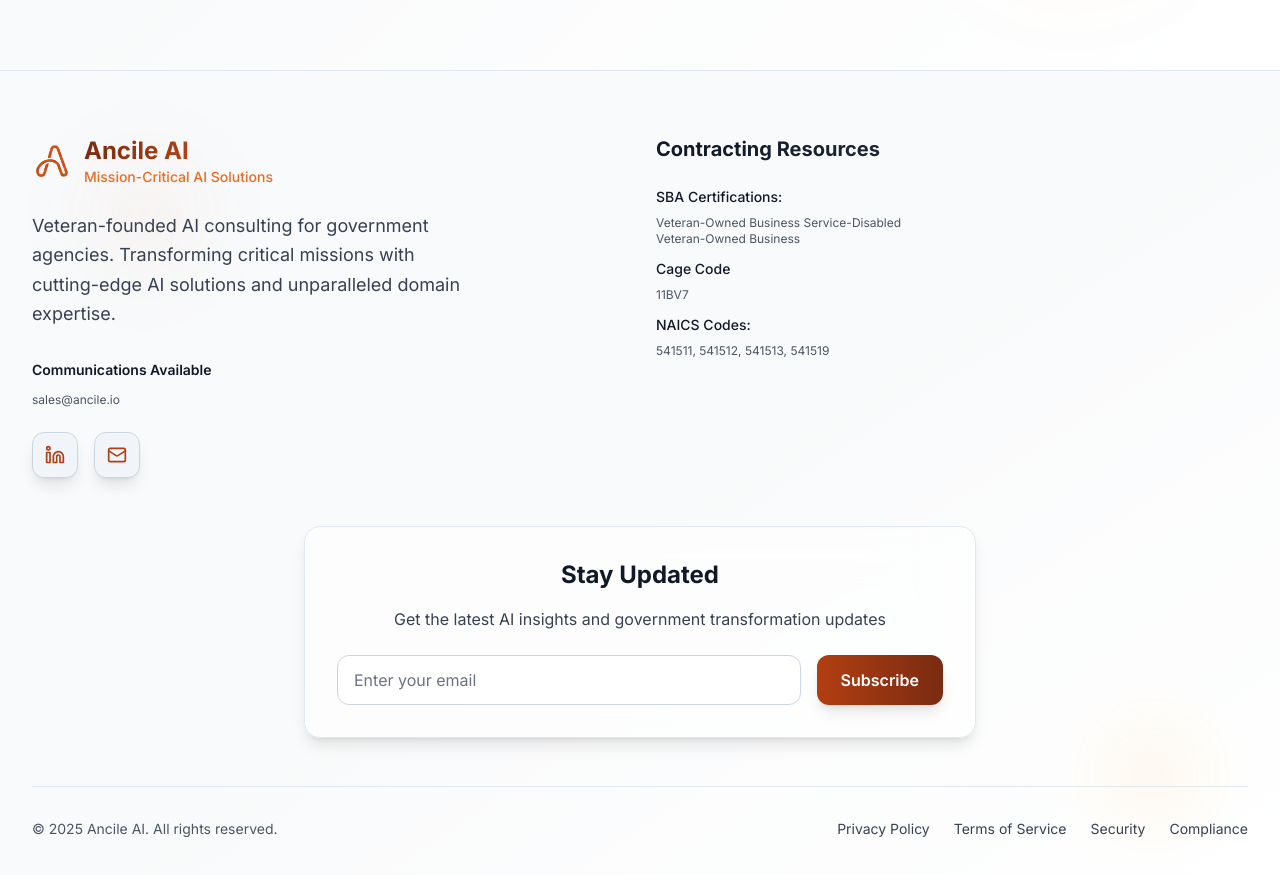
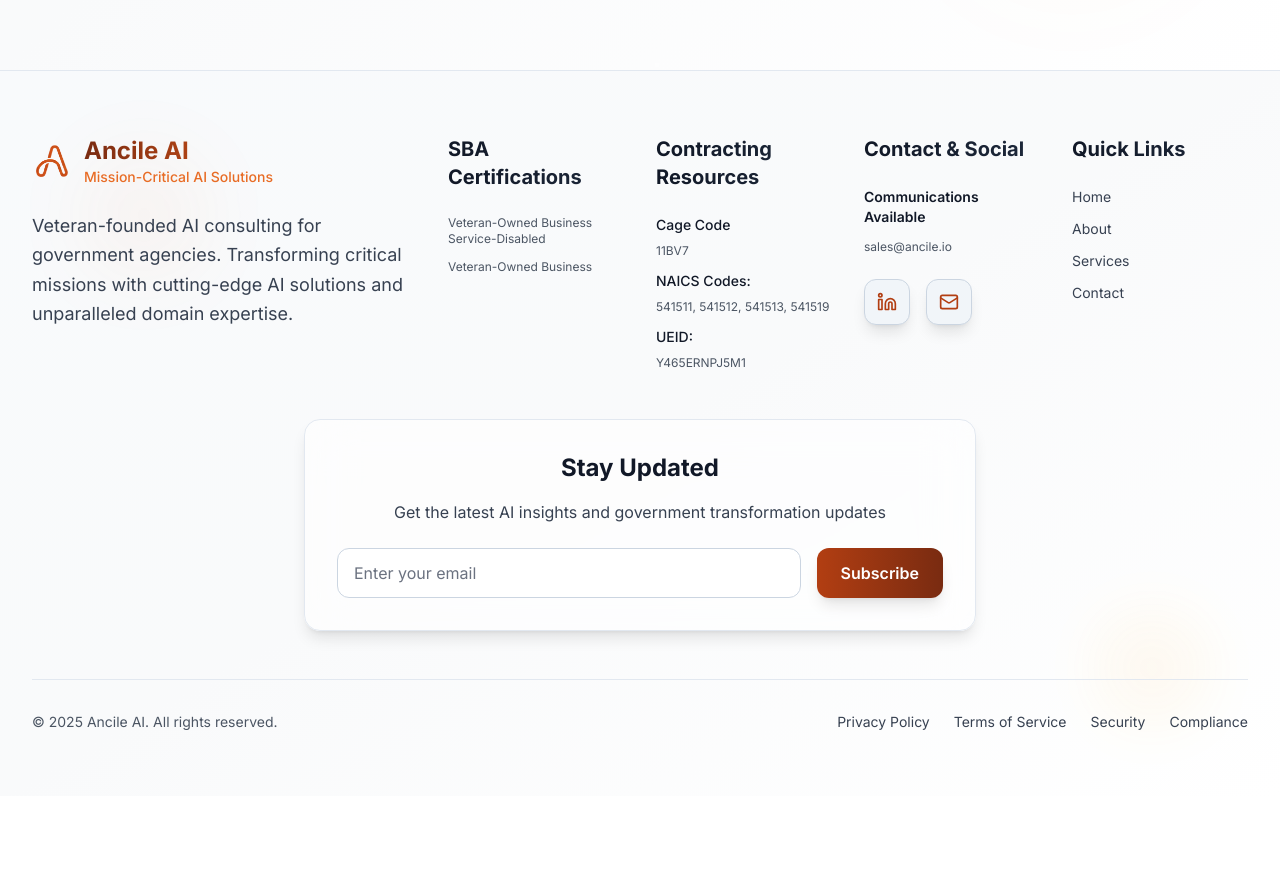
Before and after one commit to ancile-ai-it/ancile_ai, a Next.js app: page / in a window 1280 px wide. Shown: the part 7240-8115 px from the top of the page. After the commit the page ends 8036 px from the top, so only its background shows below. Built offline with nearby package versions, Linux system fonts and the light colour scheme.

Commit message:
update footer

```diff
--- a/src/components/Footer.tsx
+++ b/src/components/Footer.tsx
@@ -28,7 +28,7 @@
       </div>
 
       <div className="relative max-w-7xl mx-auto px-4 sm:px-6 lg:px-8 py-16">
-        <div className="grid md:grid-cols-2 lg:grid-cols-4 gap-8">
+        <div className="grid md:grid-cols-2 lg:grid-cols-6 gap-8">
           {/* Company Info */}
           <div className="lg:col-span-2">
             <div className="flex items-center space-x-3 mb-6 group">
@@ -56,51 +56,27 @@
               Transforming critical missions with cutting-edge AI solutions and
               unparalleled domain expertise.
             </p>
+          </div>
 
-            {/* Secure Communications */}
-            <div className="mb-6">
-              <h5 className="text-sm font-semibold text-gray-900 mb-3">
-                Communications Available
-              </h5>
-              <div className="text-xs text-gray-600 space-y-1">
-                <div className="flex items-center space-x-2">
-                  <span>sales@ancile.io</span>
-                </div>
-              </div>
-            </div>
-
-            {/* Enhanced Social Links */}
-            <div className="flex space-x-4">
-              <a
-                href="#"
-                className="bg-slate-100 p-3 rounded-xl hover:bg-slate-200 border border-slate-300 hover:border-slate-400 transition-all duration-300 hover:scale-110 shadow-lg hover:shadow-xl group"
-              >
-                <Linkedin className="h-5 w-5 text-burnt-orange-700 group-hover:text-slate-800 transition-colors" />
-              </a>
-              <a
-                href="#"
-                className="bg-slate-100 p-3 rounded-xl hover:bg-slate-200 border border-slate-300 hover:border-slate-400 transition-all duration-300 hover:scale-110 shadow-lg hover:shadow-xl group"
-              >
-                <Mail className="h-5 w-5 text-burnt-orange-700 group-hover:text-slate-800 transition-colors" />
-              </a>
+          {/* SBA Certifications */}
+          <div>
+            <h4 className="text-xl font-bold mb-6 bg-gradient-to-r from-gray-900 to-slate-800 bg-clip-text text-transparent">
+              SBA Certifications
+            </h4>
+            <div className="space-y-3">
+              <p className="text-xs text-gray-600">
+                Veteran-Owned Business Service-Disabled
+              </p>
+              <p className="text-xs text-gray-600">Veteran-Owned Business</p>
             </div>
           </div>
 
-          {/* Government Resources */}
+          {/* Contracting Resources */}
           <div>
             <h4 className="text-xl font-bold mb-6 bg-gradient-to-r from-gray-900 to-slate-800 bg-clip-text text-transparent">
               Contracting Resources
             </h4>
             <div className="space-y-3">
-              <div>
-                <p className="text-sm font-medium text-gray-900 mb-2">
-                  SBA Certifications:
-                </p>
-                <p className="text-xs text-gray-600">
-                  Veteran-Owned Business Service-Disabled
-                </p>
-                <p className="text-xs text-gray-600">Veteran-Owned Business</p>
-              </div>
               <div>
                 <p className="text-sm font-medium text-gray-900 mb-2">
                   Cage Code
@@ -115,6 +91,79 @@
                   541511, 541512, 541513, 541519
                 </p>
               </div>
+              <div>
+                <p className="text-sm font-medium text-gray-900 mb-2">UEID:</p>
+                <p className="text-xs text-gray-600">Y465ERNPJ5M1</p>
+              </div>
+            </div>
+          </div>
+
+          {/* Contact & Social */}
+          <div>
+            <h4 className="text-xl font-bold mb-6 bg-gradient-to-r from-gray-900 to-slate-800 bg-clip-text text-transparent">
+              Contact & Social
+            </h4>
+            <div>
+              <h5 className="text-sm font-semibold text-gray-900 mb-3">
+                Communications Available
+              </h5>
+              <div className="text-xs text-gray-600 mb-6">
+                <div className="flex items-center space-x-2">
+                  <a
+                    href="mailto:sales@ancile.io"
+                    className="text-gray-600 hover:text-burnt-orange-600 transition-colors"
+                  >
+                    sales@ancile.io
+                  </a>
+                </div>
+              </div>
+              <div className="flex space-x-4">
+                <a
+                  href="#"
+                  className="bg-slate-100 p-3 rounded-xl hover:bg-slate-200 border border-slate-300 hover:border-slate-400 transition-all duration-300 hover:scale-110 shadow-lg hover:shadow-xl group"
+                >
+                  <Linkedin className="h-5 w-5 text-burnt-orange-700 group-hover:text-slate-800 transition-colors" />
+                </a>
+                <a
+                  href="mailto:sales@ancile.io"
+                  className="bg-slate-100 p-3 rounded-xl hover:bg-slate-200 border border-slate-300 hover:border-slate-400 transition-all duration-300 hover:scale-110 shadow-lg hover:shadow-xl group"
+                >
+                  <Mail className="h-5 w-5 text-burnt-orange-700 group-hover:text-slate-800 transition-colors" />
+                </a>
+              </div>
+            </div>
+          </div>
+
+          {/* Quick Links */}
+          <div>
+            <h4 className="text-xl font-bold mb-6 bg-gradient-to-r from-gray-900 to-slate-800 bg-clip-text text-transparent">
+              Quick Links
+            </h4>
+            <div className="space-y-3">
+              <a
+                href="/"
+                className="block text-sm text-gray-700 hover:text-burnt-orange-600 transition-colors"
+              >
+                Home
+              </a>
+              <a
+                href="/about"
+                className="block text-sm text-gray-700 hover:text-burnt-orange-600 transition-colors"
+              >
+                About
+              </a>
+              <a
+                href="#services"
+                className="block text-sm text-gray-700 hover:text-burnt-orange-600 transition-colors"
+              >
+                Services
+              </a>
+              <a
+                href="#contact"
+                className="block text-sm text-gray-700 hover:text-burnt-orange-600 transition-colors"
+              >
+                Contact
+              </a>
             </div>
           </div>
         </div>
```
